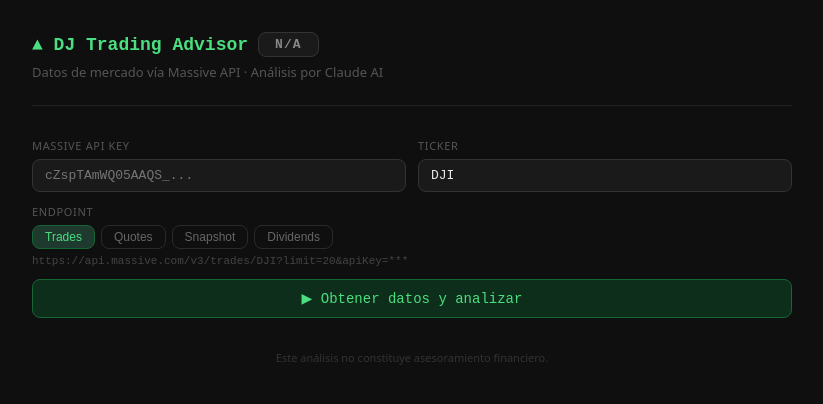
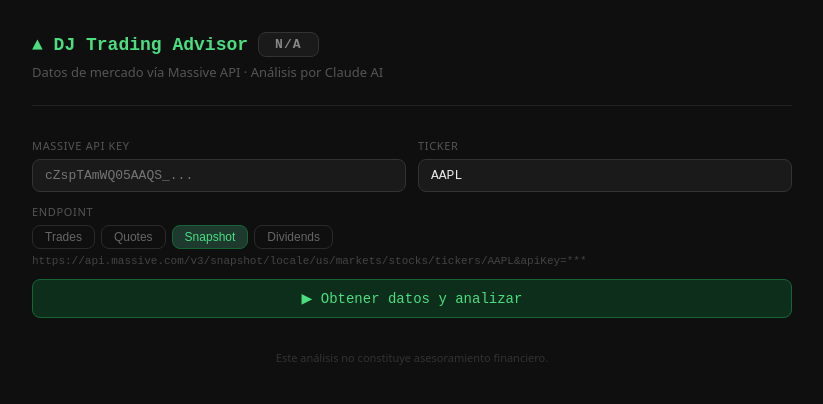
Before and after one commit to jcarpio/dj-trading-advisor, a Next.js app: page / in a window 1280 px wide. Shown: the top 404 px of the page, without its empty margins (228-1051 px from the left). Built offline with nearby package versions, Linux system fonts and the light colour scheme.

Commit message:
Update TradingAdvisor.jsx

```diff
--- a/app/components/TradingAdvisor.jsx
+++ b/app/components/TradingAdvisor.jsx
@@ -59,8 +59,8 @@ function extractMetrics(rawData) {
 
 export default function TradingAdvisor() {
   const [massiveKey,   setMassiveKey]   = useState("");
-  const [ticker,       setTicker]       = useState("DJI");
-  const [endpointIdx,  setEndpointIdx]  = useState(0);
+  const [ticker,       setTicker]       = useState("AAPL");
+  const [endpointIdx,  setEndpointIdx]  = useState(2);
   const [status,       setStatus]       = useState("idle");
   const [rawData,      setRawData]      = useState(null);
   const [analysis,     setAnalysis]     = useState("");
```
